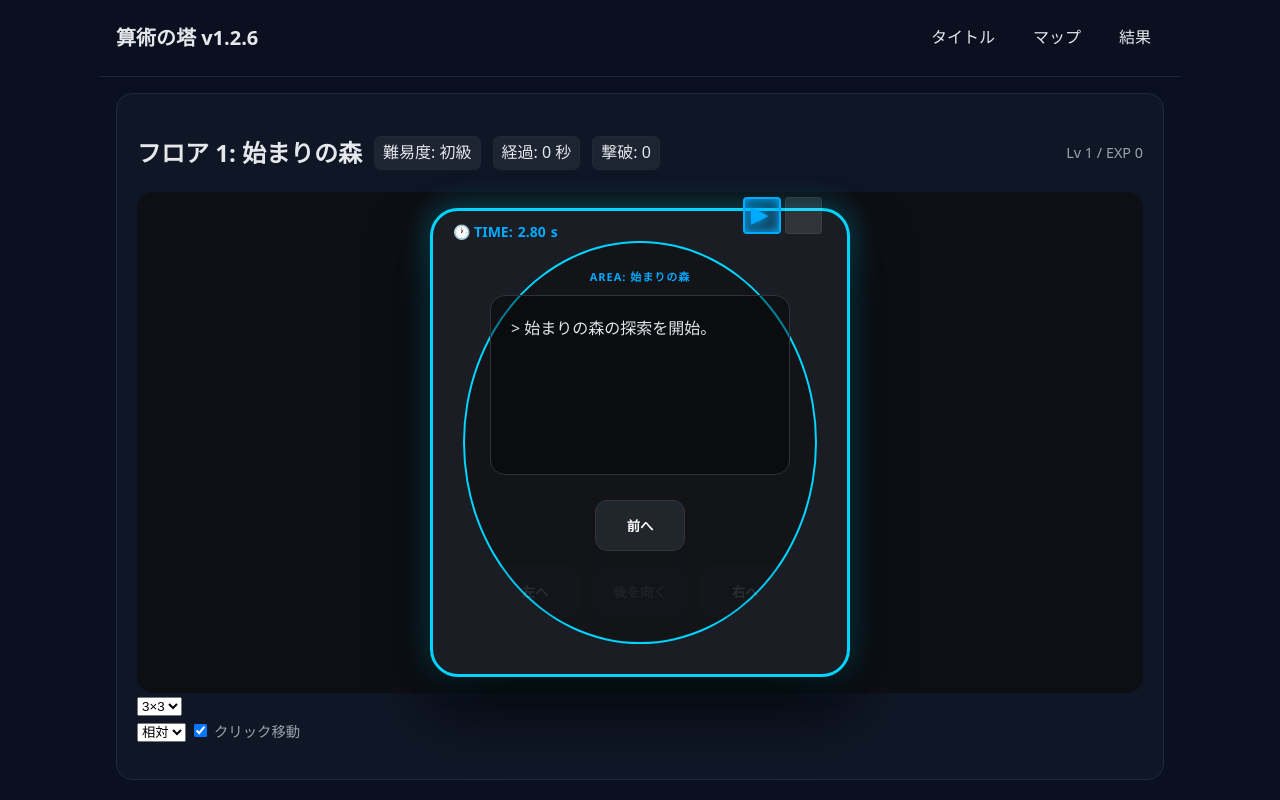
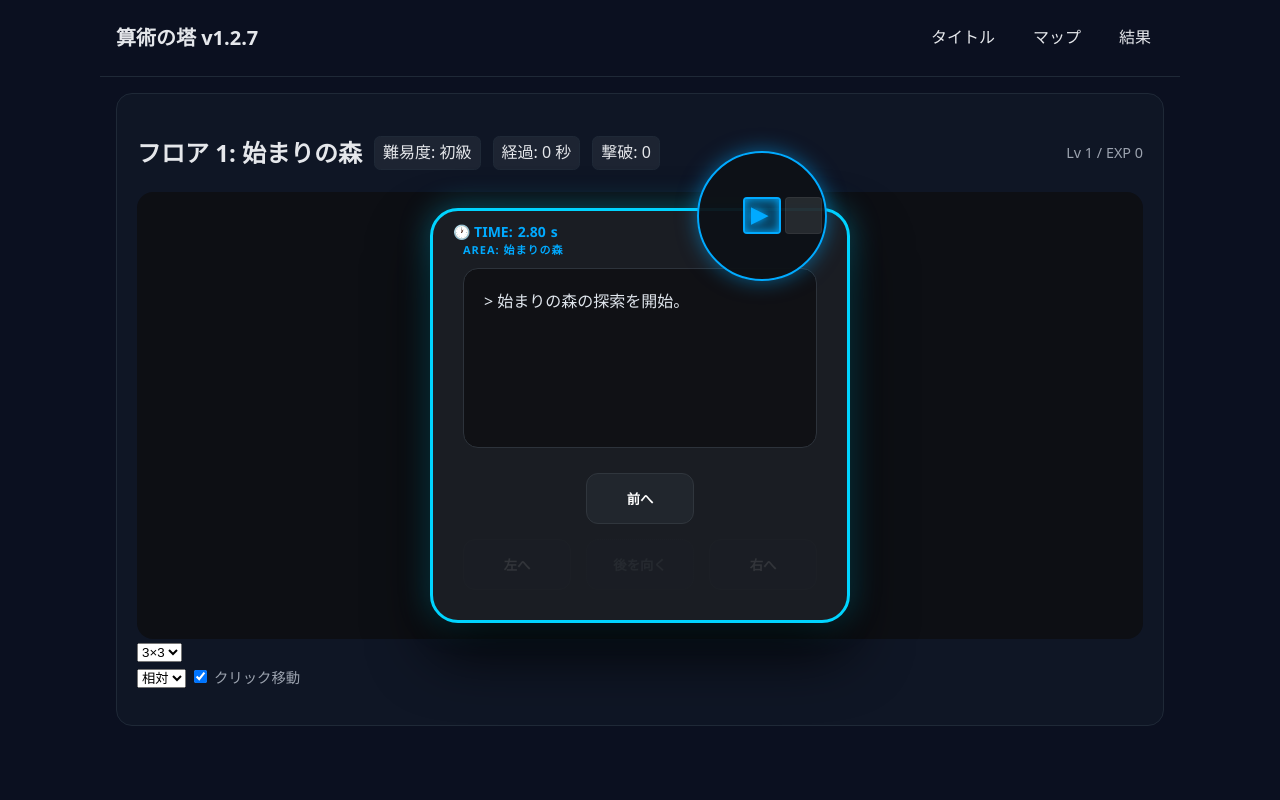
Before and after one commit to afteib-links/ATC, a website: page index.html in a window 1280 px wide. Both pictures are taken after a click on the button "初級". Drawn offline with Linux system fonts and the light colour scheme.

Commit message:
バージョン番号をv1.2.6からv1.2.7に更新し、関連するタイトルを修正

```diff
--- a/app.js
+++ b/app.js
@@ -165,21 +165,20 @@ class MapEngine {
       .map-scope { background: #0d0f14; color: #e0e6ed; font-family: 'Segoe UI', sans-serif; border-radius:16px; padding: 1rem; }
       .map-scope #game-ui { width: 420px; max-width: 100%; background: #1a1d23; border-radius: 28px; padding: 30px; position: relative; border: 3px solid #00d4ff; box-shadow: 0 30px 60px rgba(0,0,0,0.8), 0 0 30px rgba(0,212,255,0.4); margin: 0 auto; }
       .map-scope #time-status { position: absolute; top: 10px; left: 20px; font-size: 14px; color: #00aaff; font-weight: bold; display: flex; align-items: center; gap: 5px; }
-      .map-scope #navigation-core { position: absolute; top: -60px; right: 20px; width: 130px; height: 130px; display: flex; align-items: center; justify-content: center; z-index: 10; }
+      .map-scope #navigation-core { position: absolute; top: -60px; right: 20px; width: 130px; height: 130px; display: flex; align-items: center; justify-content: center; z-index: 10; background: rgba(13,17,23,0.95); border: 2px solid #00aaff; border-radius: 50%; box-shadow: 0 0 20px rgba(0,170,255,0.5); }
       .map-scope #radar-grid { position: absolute; display: grid; grid-template-columns: repeat(3, 1fr); grid-template-rows: repeat(3, 1fr); width: 120px; height: 120px; gap: 4px; z-index: 11; pointer-events:none; }
       .map-scope .cell { border-radius: 4px; transition: background 0.2s; }
       .map-scope .is-room { background: rgba(255,255,255,0.25); border: 1px solid rgba(255,255,255,0.05); }
       .map-scope .is-path { background: rgba(255,255,255,0.1); border: 1px solid rgba(255,255,255,0.05); }
       .map-scope .is-current { border: 2px solid #00aaff; background: rgba(0,170,255,0.3); box-shadow: inset 0 0 10px #00aaff; z-index:3; }
       .map-scope #arrow { font-size: 30px; color: #00aaff; text-shadow: 0 0 8px #00aaff; line-height:1; }
-      .map-scope #map-details { background: rgba(0,0,0,0.3); border-radius: 50%; padding: 25px; border: 2px solid #00d4ff; aspect-ratio: 1; display: flex; flex-direction: column; justify-content: center; }
       .map-scope #log { height: 180px; overflow-y: auto; background: rgba(0,0,0,0.4); border-radius: 15px; padding: 20px; margin-bottom: 25px; border: 1px solid #2d333b; line-height: 1.6; }
       .map-scope .controls { display: grid; grid-template-columns: repeat(3, 1fr); gap: 15px; }
       .map-scope button { background: #21262d; color: white; border: 1px solid #30363d; padding: 15px 5px; border-radius: 12px; cursor: pointer; font-weight: bold; }
       .map-scope button:hover:not(:disabled) { border-color: #00aaff; background: #30363d; }
       .map-scope button:disabled { opacity: 0.1; }
       .map-scope .back-btn { grid-column: 2; border-style: dotted; color: #8b949e; }
-      .map-scope .status-bar { font-size: 11px; color: #00aaff; letter-spacing: 1px; margin-bottom: 10px; font-weight: bold; text-align: center; }
+      .map-scope .status-bar { display:flex; justify-content: space-between; font-size: 11px; color: #00aaff; letter-spacing: 1px; margin-bottom: 10px; font-weight: bold; }
       .map-scope .score-msg { color: #f8e3a1; font-weight: bold; }
       </style>
 
@@ -192,9 +191,8 @@ class MapEngine {
             <div id="radar-grid"></div>
             <div id="arrow-wrapper"><div id="arrow">▲</div></div>
           </div>
-          <div id="map-details">
           <div class="status-bar">
-              AREA: <span id="map-name-display">---</span>
+            <div>AREA: <span id="map-name-display">---</span></div>
           </div>
           <div id="log"></div>
           <div class="controls">
@@ -202,7 +200,6 @@ class MapEngine {
             <button id="btn-3">左へ</button>
             <button id="btn-2" class="back-btn">後を向く</button>
             <button id="btn-1">右へ</button>
-            </div>
           </div>
         </div>
       </div>
@@ -1104,7 +1101,7 @@ function router(){
   app.setAttribute('aria-busy','true');
   app.innerHTML = page.render();
   page.afterRender?.();
-  document.title = `${page.title} - 算術の塔 v1.2.6`;
+  document.title = `${page.title} - 算術の塔 v1.2.7`;
   // （ナビの aria-current の付け替え等は既存通り）
   app.removeAttribute('aria-busy');
 }
@@ -1130,7 +1127,7 @@ window.addEventListener('DOMContentLoaded', ()=>{
    画面：タイトル
 ------------------------------ */
 function TitleScreen(){}
-TitleScreen.title = '算術の塔 v1.2.6';
+TitleScreen.title = '算術の塔 v1.2.7';
 TitleScreen.render = () => {
   const saves = SaveSystem.list();
   const diffBtns = CONFIG.difficulties.map(d=>`<button class="button" data-diff="${d.id}">${d.label}</button>`).join('');
--- a/index.html
+++ b/index.html
@@ -4,7 +4,7 @@
 <head>
   <meta charset="utf-8" />
   <meta name="viewport" content="width=device-width,initial-scale=1,maximum-scale=1,user-scalable=no" />
-  <title>算術の塔 v1.2.6</title>
+  <title>算術の塔 v1.2.7</title>
   <meta name="description" content="算術の塔" />
   <link rel="stylesheet" href="styles.css" />
 </head>
@@ -12,7 +12,7 @@
   <a href="#main" class="skip-link">本文へスキップ</a>
 
   <header class="site-header">
-    <h1 class="site-title">算術の塔 v1.2.6</h1>
+    <h1 class="site-title">算術の塔 v1.2.7</h1>
     <nav aria-label="メインメニュー">
       <ul class="nav">
         <li><a href="#/title" data-link>タイトル</a></li>
--- a/package.json
+++ b/package.json
@@ -1,6 +1,6 @@
 {
   "name": "atc-editor-server",
-  "version": "1.2.6",
+  "version": "1.2.7",
   "private": true,
   "scripts": {
     "start": "node server.js",
```
Also changed, not shown: 1 other file. Lines whose indentation alone changed are shown as unchanged.
